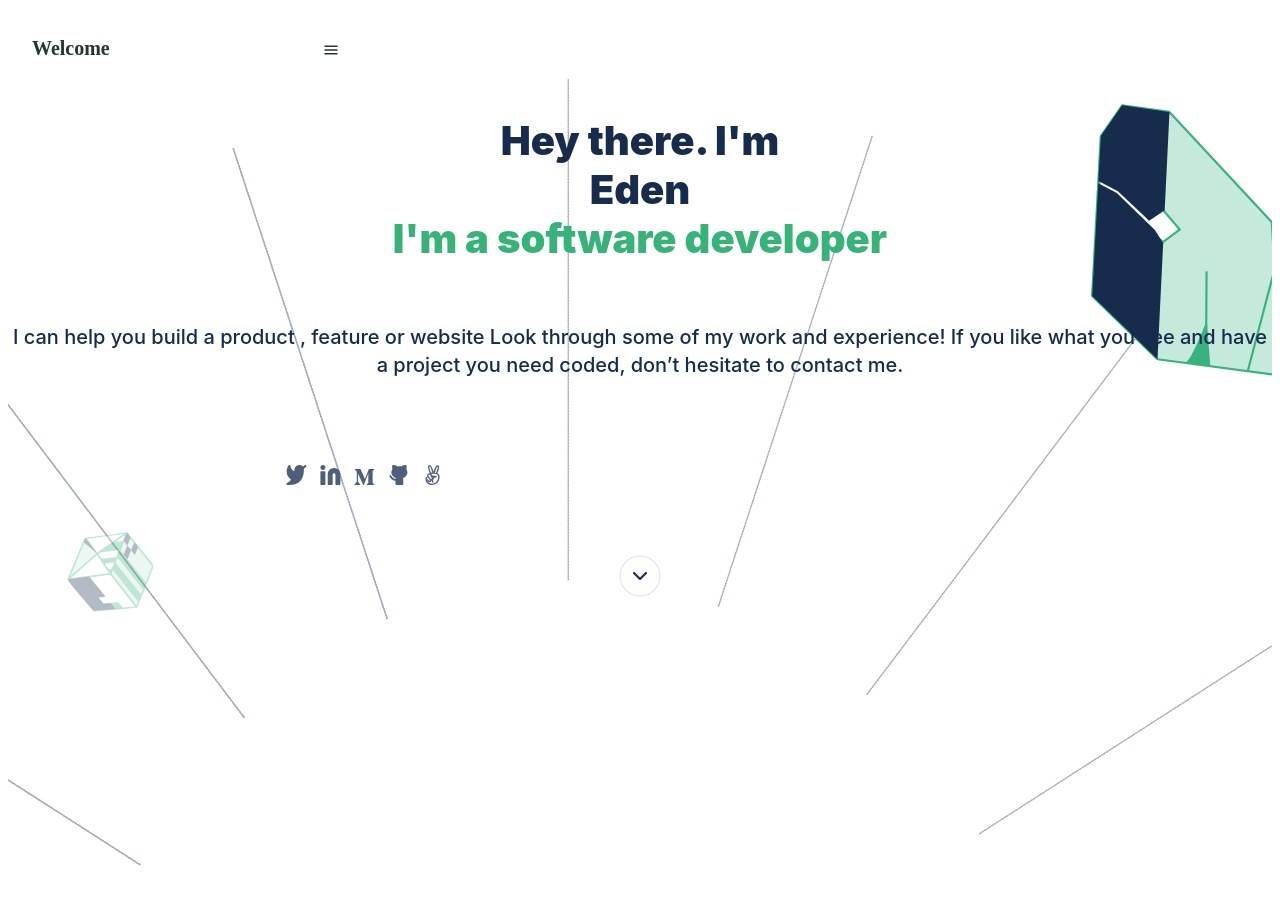
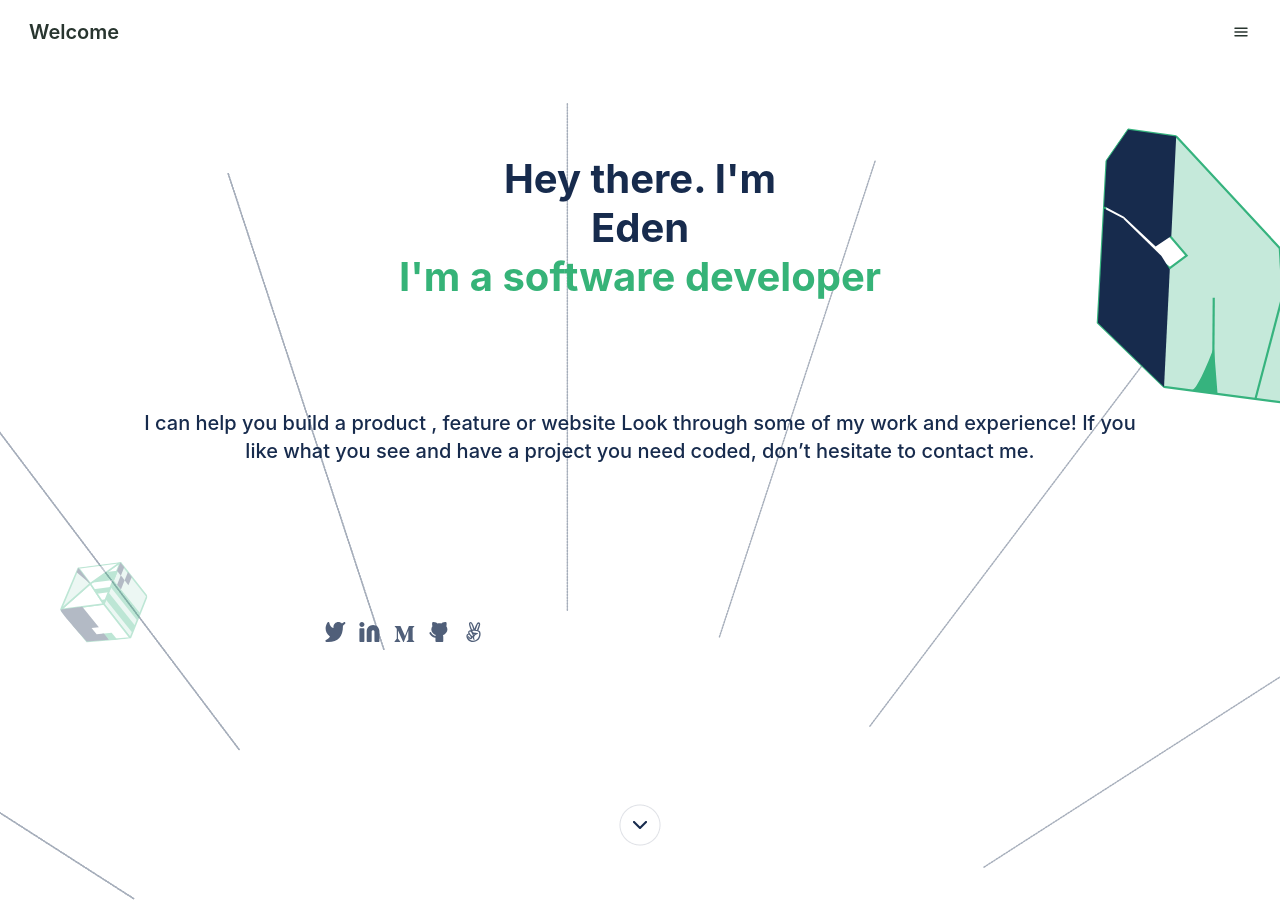
Before and after one commit to edenlisk/portfolio-eden-microverse, a website: page index.html in a window 1280 px wide. Drawn offline with Linux system fonts and the light colour scheme; a web font is replaced by a local one.

Commit message:
Removed extra spaces from the top

```diff
--- a/index.html
+++ b/index.html
@@ -12,8 +12,8 @@
     <header>
         <nav class="top-navigation-bar">
             <h1 class="header-welcome">Welcome</h1>
+            <img class="menu-icon" src="./assets/header-files/icon-left-side-menu.svg" alt="hamburger-icon" />
         </nav>
-        <img class="menu-icon" src="./assets/header-files/icon-left-side-menu.svg" alt="hamburger-icon" />
     </header>
     <main>
         <section class="main-page">
--- a/portfolio.css
+++ b/portfolio.css
@@ -1,6 +1,12 @@
 @font-face {
   font-family: 'Inter';
   src: url(./assets/fonts);
+}
+
+* {
+  margin: 0;
+  padding: 0;
+  font-family: "Inter", sans-serif;
 }
 
 .header-welcome {
@@ -8,14 +14,19 @@
   color: #28352f;
 }
 
+nav {
+  display: flex;
+  justify-content: space-between;
+  align-items: center;
+  margin: 0 5px;
+}
+
 .menu-icon {
   position: absolute;
   width: 18px;
   height: 20px;
-  bottom: 6641px;
-  right: 35px;
-  top: 40px;
-  left: 322px;
+  right: 30px;
+  top: 22px;
 }
 
 .introduction-text {
@@ -29,6 +40,7 @@
 }
 
 .main-page {
+  margin-top: 3.5rem;
   height: 100vh;
   text-align: center;
   display: flex;
@@ -37,6 +49,7 @@
   background-image: url(./assets/header-files/header-illsutration-mobile.svg);
   background-repeat: no-repeat;
   background-size: cover;
+  justify-content: space-around;
 }
 
 .green-content {
@@ -57,7 +70,7 @@
 .social-media {
   display: flex;
   justify-content: space-between;
-  width: 63%;
+  width: 50%;
 }
 
 .down-arrow {
@@ -76,3 +89,8 @@ h1 {
   padding-left: 24px;
   font-size: 20px;
 }
+
+p {
+  width: 80%;
+  font-family: "Inter", sans-serif;
+}
```
